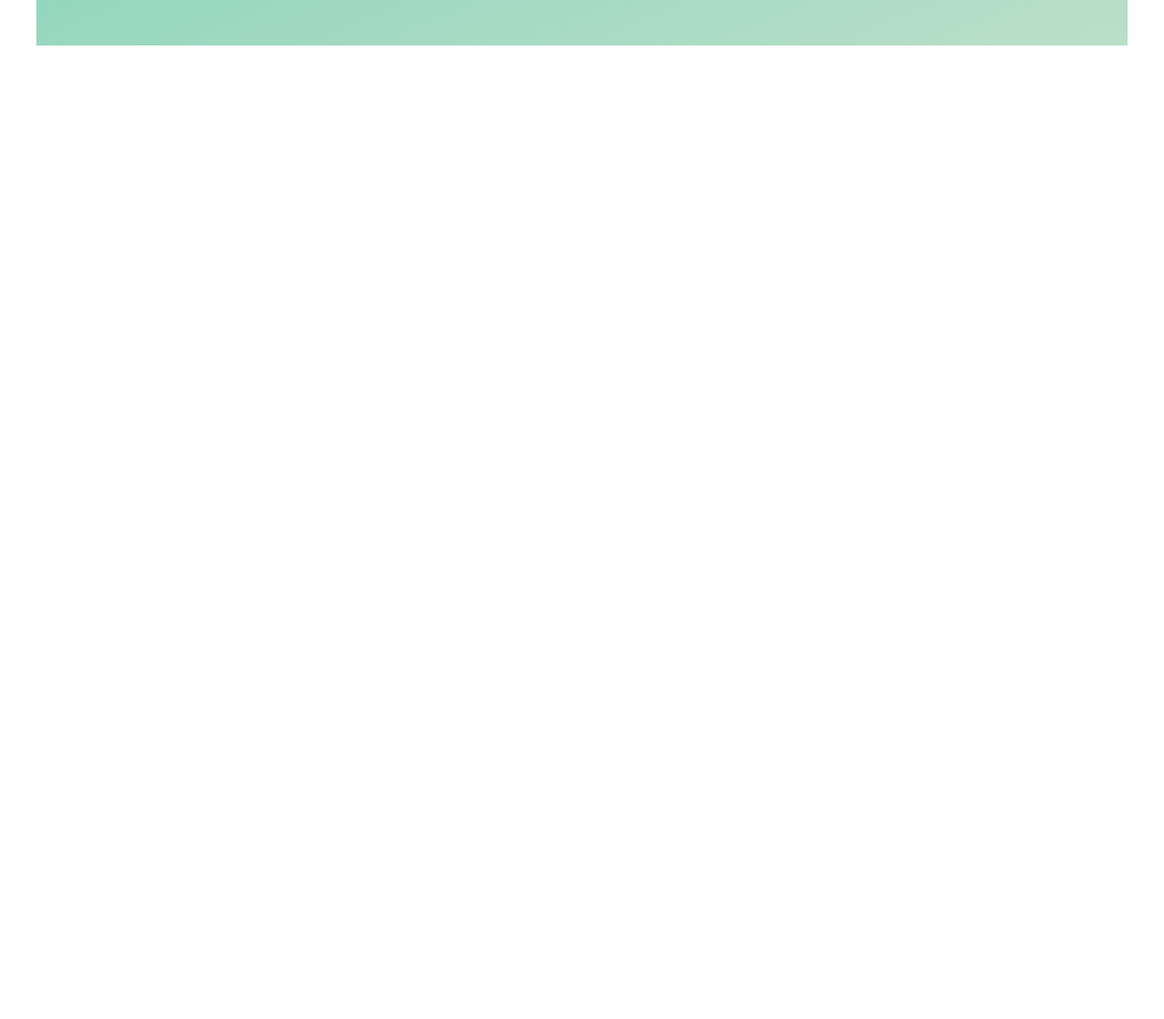
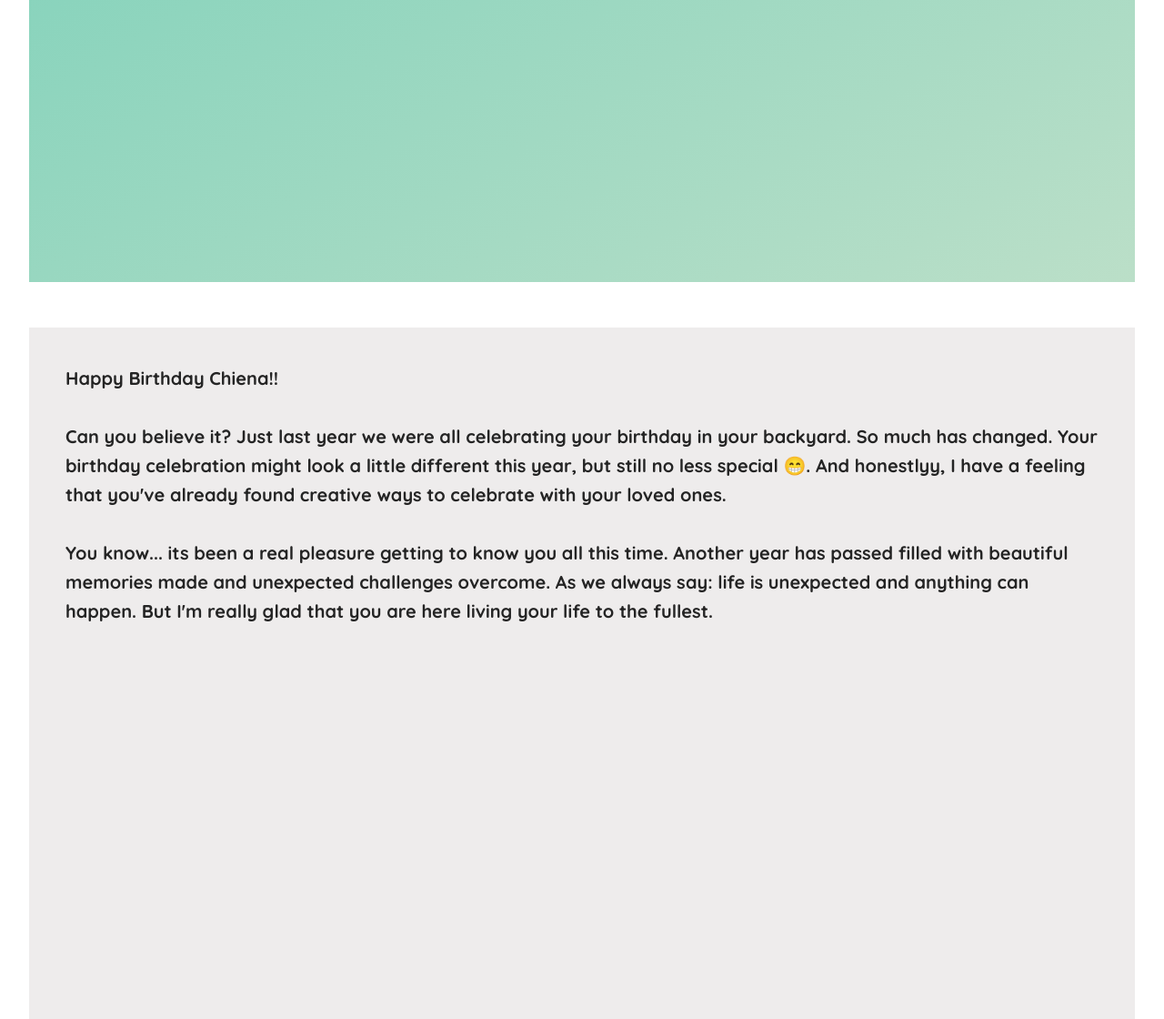
Before and after one commit to rtambunt/birthday-webpage-2021, a website: page index.html in a window 1280 px wide. Shown: the part 500-1620 px from the top of the page at 91% size. Before the commit the page ends 800 px from the top, so only its background shows below. Drawn offline with Linux system fonts and the light colour scheme.

Commit message:
Add main content section

```diff
--- a/index.html
+++ b/index.html
@@ -22,5 +22,25 @@
         <h1 class="heading-primary">Happy Birthday Chiena!</h1>
       </div>
     </header>
+
+    <main class="main">
+      <p>Happy Birthday Chiena!!</p>
+      <br />
+      <p>
+        Can you believe it? Just last year we were all celebrating your birthday
+        in your backyard. So much has changed. Your birthday celebration might
+        look a little different this year, but still no less special 😁. And
+        honestlyy, I have a feeling that you've already found creative ways to
+        celebrate with your loved ones.
+      </p>
+      <br />
+      <p>
+        You know... its been a real pleasure getting to know you all this time.
+        Another year has passed filled with beautiful memories made and
+        unexpected challenges overcome. As we always say: life is unexpected and
+        anything can happen. But I'm really glad that you are here living your
+        life to the fullest.
+      </p>
+    </main>
   </body>
 </html>
--- a/sass/_layout.scss
+++ b/sass/_layout.scss
@@ -1,7 +1,7 @@
 .header {
-  max-width: 120rem;
+  height: 95vh;
+  width: 95vw;
   margin: 5rem auto;
-  min-height: 50rem;
 
   background-image: linear-gradient(
     to right bottom,
@@ -20,3 +20,20 @@
     }
   }
 }
+
+.main {
+  height: 95vh;
+  width: 95vw;
+  margin: auto;
+  padding: 4rem 0;
+
+  font-size: 2rem;
+  font-weight: 600;
+  color: var(--color-grey-dark);
+  //   background-image: linear-gradient(#ffc478, #fcd4a0);
+  background-color: rgb(238, 236, 236);
+
+  p {
+    padding: 0 4rem;
+  }
+}
```
Also changed, not shown: style.css.
